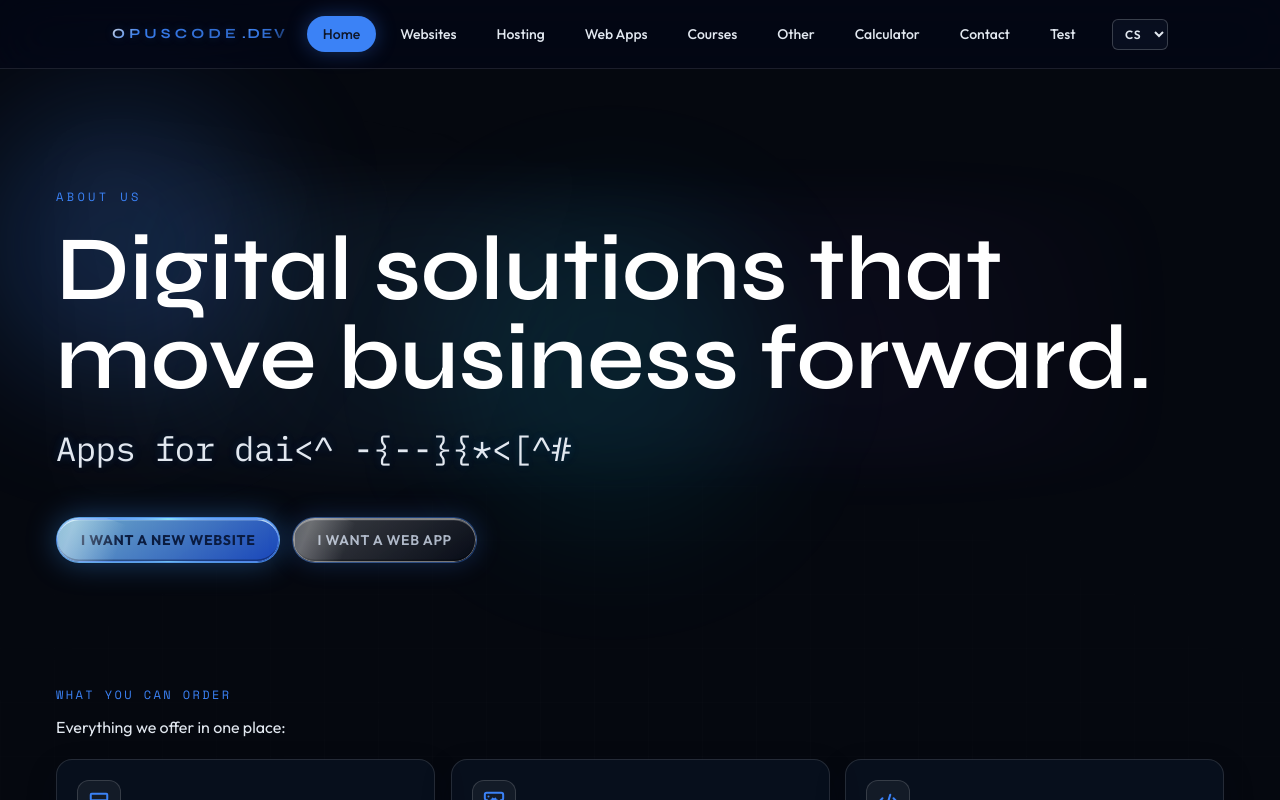
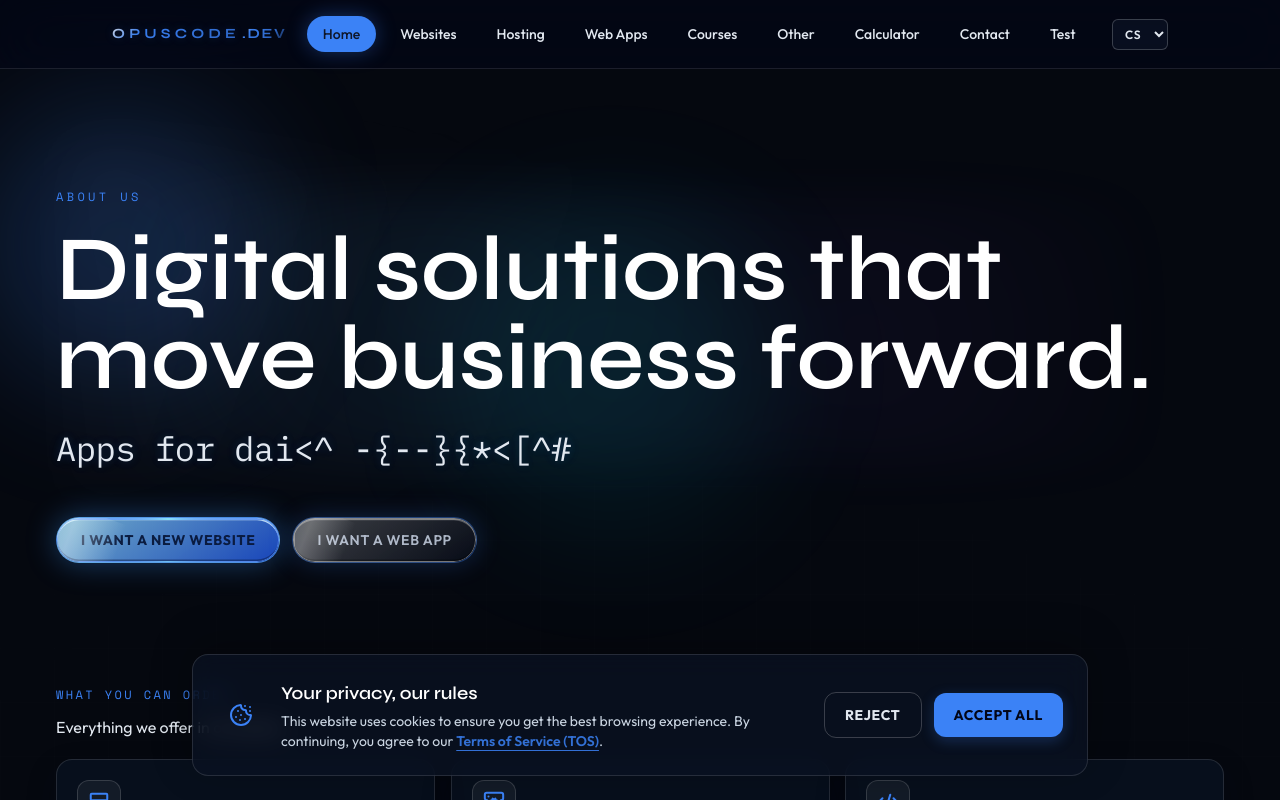
Before and after one commit to BugHunter34/OpusCode, a React (Vite) app in the folder client/: page / in a window 1280 px wide. Shown: the top 800 px of the page. Built offline with nearby package versions, Linux system fonts and the light colour scheme.

Commit message:
cookie pop-up

```diff
--- a/client/public/locales/cs/common.json
+++ b/client/public/locales/cs/common.json
@@ -14,12 +14,22 @@
   "footer": {
     "rights": "Solutions 24/7"
   },
-  "buttons": {
-    "orderCard": "Nezávazně objednat",
+  "cookies": {
+    "title": "Vaše soukromí, naše pravidla",
+    "desc": "Tento web používá cookies pro zajištění nejlepšího zážitku z prohlížení. Pokračováním souhlasíte s našimi ",
+    "tos": "Podmínkami zpracování (TOS)",
+    "setting": "Nastavení Cookies"
+  },
+"buttons": {
+    "accept": "PŘIJMOUT VŠE",
+    "reject": "ODMÍTNOUT",
     "close": "Zavřít",
+    "submitCookie": "Odeslat",
+    "submittingCookie": "Odesílám...",
+    "orderCard": "Zaslat poptávku",
     "submit": "Odeslat objednávku",
     "submitting": "Odesílám...",
-    "backHome": "Zpět na hlavní"
+    "backHome": "Zpět na hlavní stránku"
   },
   "form": {
     "title": "Objednávkový formulář",
--- a/client/public/locales/de/common.json
+++ b/client/public/locales/de/common.json
@@ -14,13 +14,24 @@
   "footer": {
     "rights": "Solutions 24/7"
   },
+  "cookies": {
+    "title": "Ihre Privatsphäre, unsere Regeln",
+    "desc": "Diese Website verwendet Cookies, um das beste Surferlebnis zu gewährleisten. Wenn Sie fortfahren, stimmen Sie unseren ",
+    "tos": "Nutzungsbedingungen (TOS) zu",
+    "setting": "Cookie-Einstellungen"
+  },
   "buttons": {
-    "orderCard": "Unverbindlich anfragen",
+    "accept": "ALLE AKZEPTIEREN",
+    "reject": "ABLEHNEN",
     "close": "Schließen",
+    "submitCookie": "Senden",
+    "submittingCookie": "Wird gesendet...",
+    "orderCard": "Angebot anfordern",
     "submit": "Bestellung senden",
-    "submitting": "Senden...",
+    "submitting": "Wird gesendet...",
     "backHome": "Zurück zur Startseite"
   },
+
   "form": {
     "title": "Bestellformular",
     "categoryLabel": "Kategorie",
--- a/client/public/locales/en/common.json
+++ b/client/public/locales/en/common.json
@@ -14,9 +14,19 @@
   "footer": {
     "rights": "Solutions 24/7"
   },
-  "buttons": {
+  "cookies": {
+    "title": "Your privacy, our rules",
+    "desc": "This website uses cookies to ensure you get the best browsing experience. By continuing, you agree to our ",
+    "tos": "Terms of Service (TOS)",
+    "setting": "cookie settings"
+  },
+"buttons": {
+    "accept": "ACCEPT ALL",
+    "reject": "REJECT",
+    "close": "Close",
+    "submitCookie": "Submit",
+    "submittingCookie": "Submitting...",
     "orderCard": "Request Quote",
-    "close": "Close",
     "submit": "Send Order",
     "submitting": "Sending...",
     "backHome": "Back to Home"
--- a/client/public/locales/pl/common.json
+++ b/client/public/locales/pl/common.json
@@ -14,9 +14,19 @@
   "footer": {
     "rights": "Solutions 24/7"
   },
+  "cookies": {
+    "title": "Twoja prywatność, nasze zasady",
+    "desc": "Ta strona używa plików cookie, aby zapewnić najlepsze wrażenia z przeglądania. Kontynuując, zgadzasz się na nasze ",
+    "tos": "Warunki świadczenia usług (TOS)",
+    "setting": "ustawienia plików cookie"
+  },
   "buttons": {
-    "orderCard": "Zamów niezobowiązująco",
+    "accept": "AKCEPTUJ WSZYSTKO",
+    "reject": "ODRZUĆ",
     "close": "Zamknij",
+    "submitCookie": "Wyślij",
+    "submittingCookie": "Wysyłanie...",
+    "orderCard": "Poproś o wycenę",
     "submit": "Wyślij zamówienie",
     "submitting": "Wysyłanie...",
     "backHome": "Wróć do strony głównej"
--- a/client/public/locales/sk/common.json
+++ b/client/public/locales/sk/common.json
@@ -14,12 +14,22 @@
   "footer": {
     "rights": "Solutions 24/7"
   },
+  "cookies": {
+    "title": "Vaše súkromie, naše pravidlá",
+    "desc": "Tento web používa cookies na zabezpečenie najlepšieho zážitku z prehliadania. Pokračovaním súhlasíte s našimi ",
+    "tos": "Podmienkami spracovania (TOS)",
+    "setting": "nastavenie cookies"
+  },
   "buttons": {
-    "orderCard": "Nezáväzne objednať",
+    "accept": "PRIJAŤ VŠETKO",
+    "reject": "ODMIETNUŤ",
     "close": "Zavrieť",
+    "submitCookie": "Odoslať",
+    "submittingCookie": "Odosielam...",
+    "orderCard": "Zaslať dopyt",
     "submit": "Odoslať objednávku",
     "submitting": "Odosielam...",
-    "backHome": "Späť na hlavnú"
+    "backHome": "Späť na hlavnú stránku"
   },
   "form": {
     "title": "Objednávkový formulár",
--- /dev/null
+++ b/client/src/components/Cookies.jsx
@@ -0,0 +1,154 @@
+import { useEffect, useState } from 'react'
+import { Cookie } from 'lucide-react'
+import { useTranslation } from 'react-i18next'
+
+
+export const hasCookieConsent = () => {
+  if (typeof window === 'undefined') return false
+  return localStorage.getItem('opuscode-cookie-consent') === 'accepted'
+
+/*
+Export helper
+    Usage:
+
+import { hasCookieConsent } from './components/Cookies'
+
+function someFunction() {
+  if (hasCookieConsent()) {
+    // Safe to store data
+    localStorage.setItem('item', 'value')
+  } else {
+    // Do nothing, respect the rejection
+  }
+}
+*/
+}
+
+export default function Cookies() {
+  const { t } = useTranslation('common')
+  const [isVisible, setIsVisible] = useState(false)
+  const [hasDecided, setHasDecided] = useState(false)
+
+useEffect(() => {
+    // check on load
+    const checkConsent = () => {
+      const consent = localStorage.getItem('opuscode-cookie-consent')
+      if (!consent) {
+        setIsVisible(true)
+      } else {
+        setIsVisible(false)
+        setHasDecided(true)
+        if (consent === 'accepted') {
+          initializeTracking()
+        }
+      }
+    }
+    checkConsent()
+
+    // listend to changes accross app
+    const handleConsentUpdate = () => {
+      checkConsent()
+    }
+    window.addEventListener('cookie-consent-updated', handleConsentUpdate)
+
+    return () => {
+      window.removeEventListener('cookie-consent-updated', handleConsentUpdate)
+    }
+  }, [])
+
+  const initializeTracking = () => {
+    // TODO: Google Analytics, Meta Pixel, etc. here.
+    // This ONLY runs if they accepted.
+    console.log("Cookie consent granted. Tracking initialized.")
+  }
+
+  const handleAccept = () => {
+    localStorage.setItem('opuscode-cookie-consent', 'accepted')
+    setIsVisible(false)
+    setHasDecided(true)
+    initializeTracking() // Start tracing when accepted
+
+    // Dispatch custom event so other components (like iframes)
+    // can listen and re-render immediately without needing a page refresh.
+    window.dispatchEvent(new Event('cookie-consent-updated'))
+  }
+
+  const handleReject = () => {
+    // Save rejected
+    // TODO: Add button somewhere so user can change his mind and reaccept
+    localStorage.setItem('opuscode-cookie-consent', 'rejected')
+    setIsVisible(false)
+    setHasDecided(true)
+    console.log("Cookie consent rejected. No tracking initialized.")
+    window.dispatchEvent(new Event('cookie-consent-updated'))
+  }
+
+  // when accepted/rejected show mini button
+  if (!isVisible) return (
+    <>
+    {/* mini button, so user can change is decision*/}
+     {!isVisible && (
+        <button
+          onClick={() => setIsVisible(true)}
+          className="fixed bottom-4 left-4 z-[90] flex h-12 w-12 items-center justify-center rounded-full border border-white/10 bg-slate-900/60 text-slate-400 shadow-lg backdrop-blur-md transition-all hover:scale-110 hover:bg-slate-900/80 hover:text-accent sm:bottom-6 sm:left-6 animate-in fade-in zoom-in duration-300"
+          aria-label={t('cookies.setting', { defaultValue: 'Cookies' })}
+          title={t('cookies.setting', { defaultValue: 'Cookies' })}
+        >
+          <Cookie className="h-5 w-5" />
+        </button>
+      )}
+    </>
+  )
+// else show the main banner
+  return (
+    <>
+    <div className="fixed bottom-0 left-0 right-0 z-[100] p-4 sm:bottom-6 sm:p-0 pointer-events-none flex justify-center">
+      {/* Styling of PlanGrid */}
+      <div className="glass-panel pointer-events-auto flex w-full max-w-4xl flex-col items-start gap-4 rounded-2xl border border-white/10 bg-slate-900/80 p-5 shadow-[0_-10px_40px_rgba(0,0,0,0.3)] backdrop-blur-md sm:flex-row sm:items-center sm:justify-between sm:p-6 animate-in fade-in slide-in-from-bottom-8 duration-500">
+
+        <div className="flex items-start gap-4 sm:items-center">
+          <div className="hidden rounded-full bg-accent/10 p-3 sm:block">
+            <Cookie className="h-6 w-6 text-accent" />
+          </div>
+          <div>
+            <h3 className="font-display text-lg font-semibold text-white">
+              {t('cookies.title', { defaultValue: 'Vaše soukromí, naše pravidla' })}
+            </h3>
+            <p className="mt-1 text-sm text-slate-300">
+              {t('cookies.desc', {
+                defaultValue: 'Tento web používá cookies pro zajištění nejlepšího zážitku. Pokračováním souhlasíte s našimi '
+              })}
+              <a
+                href="https://www.opuscode.dev/tos"
+                target="_blank"
+                rel="noopener noreferrer"
+                className="font-semibold text-accent-soft underline underline-offset-4 transition hover:text-accent"
+              >
+                {t('cookies.tos', { defaultValue: 'Podmínkami zpracování (TOS)' })}
+              </a>.
+            </p>
+          </div>
+        </div>
+
+        <div className="flex w-full shrink-0 flex-col gap-3 sm:w-auto sm:flex-row sm:items-center">
+          <button
+            onClick={handleReject}
+            className="rounded-xl border border-white/20 bg-transparent px-5 py-2.5 text-sm font-bold tracking-wider text-slate-200 transition hover:bg-white/10 sm:py-3"
+          >
+            {t('buttons.reject', { defaultValue: 'ODMÍTNOUT' })}
+          </button>
+
+          <button
+            onClick={handleAccept}
+            className="rounded-xl bg-accent px-5 py-2.5 text-sm font-bold tracking-wider text-slate-950 transition hover:brightness-95 sm:py-3 shadow-[0_4px_14px_rgb(var(--accent-rgb)_/_0.25)] hover:shadow-[0_6px_20px_rgb(var(--accent-rgb)_/_0.4)]"
+          >
+            {t('buttons.accept', { defaultValue: 'PŘIJMOUT VŠE' })}
+          </button>
+        </div>
+
+      </div>
+    </div>
+</>
+  )
+
+}
--- a/client/src/components/Layout.jsx
+++ b/client/src/components/Layout.jsx
@@ -6,6 +6,7 @@ import LightRaysBackground from './LightRaysBackground'
 import { useTranslation } from 'react-i18next'
 import { useEffect } from 'react'
 import useLowEndDevice from '../hooks/useLowEndDevice'
+import Cookies from './Cookies'
 
 const routeTheme = [
   {
@@ -220,6 +221,7 @@ function Layout() {
           </div>
         </footer>
       </div>
+      <Cookies />
     </div>
   )
 }
```
